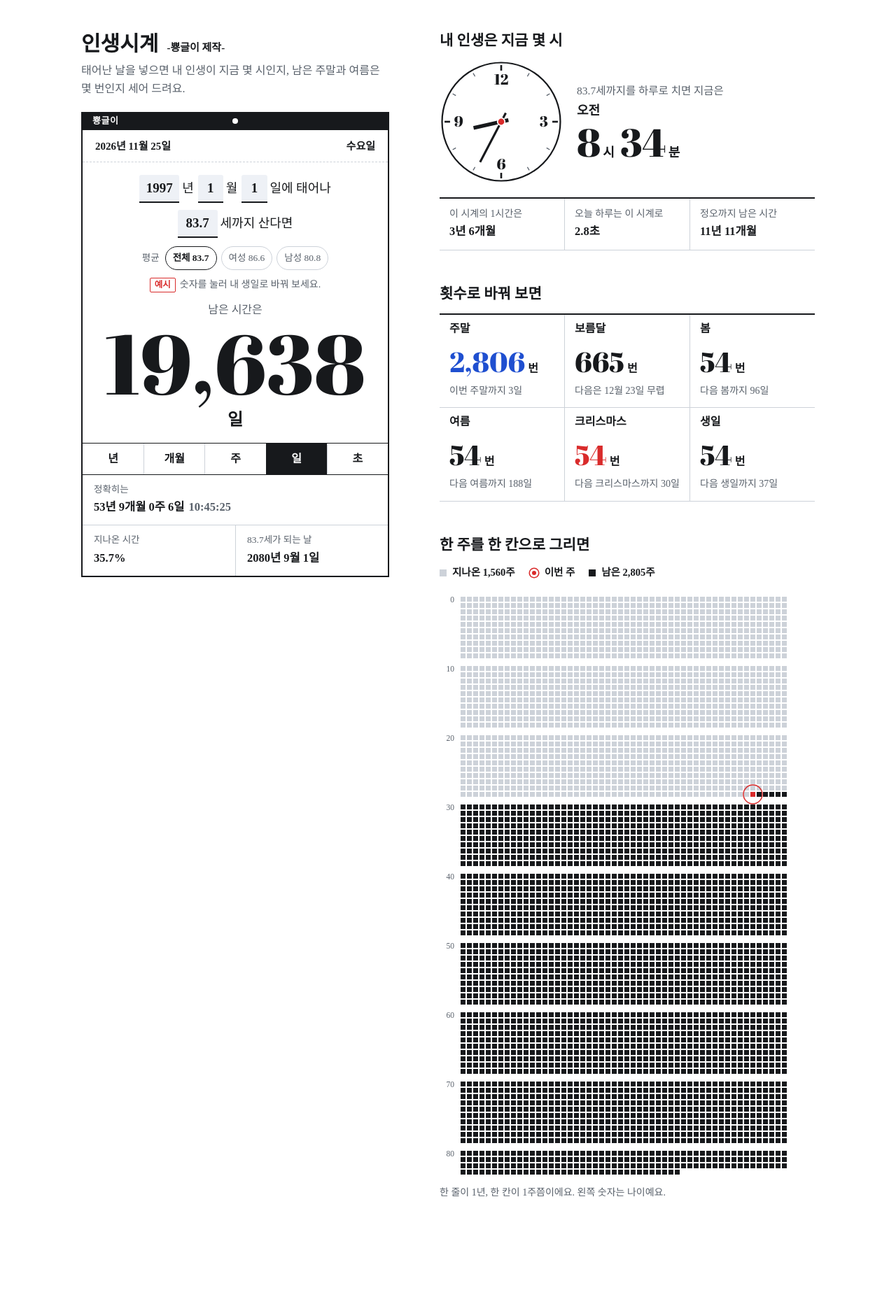
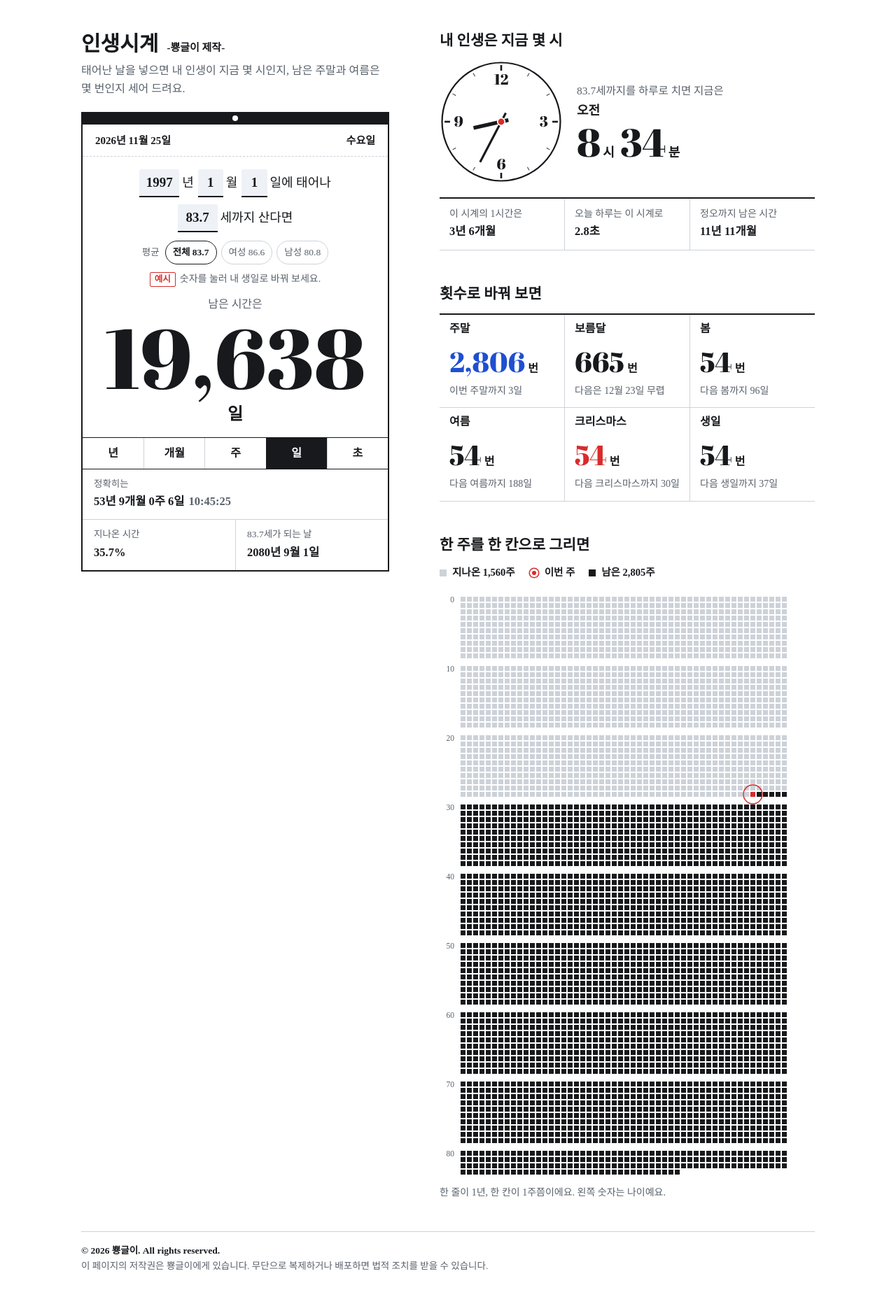
Before and after one commit to bbyonggeul/life-clock, a plain HTML site: page index.html in a window 1280 px wide. Shown: the whole page at 70% size. Before the commit the page ends 1788 px from the top, so only its background shows below. Drawn offline with Linux system fonts and the light colour scheme; a web font is replaced by a local one.

Commit message:
윗단 띠 표시 원복, 맨 아래 저작권 문구 추가
일력 윗단 띠의 뿅글이 표시를 빼고, 페이지 맨 아래와 README에 저작권 안내를 추가

Co-Authored-By: Claude Fable 5.2 <noreply@anthropic.com>
Claude-Session: https://claude.ai/code/session_01WZxMyZzpKGVP84PU5wZYy6

```diff
--- a/index.html
+++ b/index.html
@@ -112,13 +112,7 @@ h2 { margin-bottom: 14px; font-size: 21px; line-height: 1.35; font-weight: 700;
   border: 2px solid var(--ink);
   border-top: 0;
 }
-.bind { position: relative; height: 26px; background: var(--ink); }
-/* 일력만 캡처돼도 만든 사람이 같이 남도록 띠에 인쇄 */
-.bind-mark {
-  position: absolute; left: 14px; top: 0;
-  color: var(--paper);
-  font-size: 13px; font-weight: 700; line-height: 26px; letter-spacing: 0.04em;
-}
+.bind { position: relative; height: 18px; background: var(--ink); }
 .bind::after {
   content: "";
   position: absolute; left: 50%; top: 50%;
@@ -323,6 +317,17 @@ h2 { margin-bottom: 14px; font-size: 21px; line-height: 1.35; font-weight: 700;
 .wk-ring { fill: none; stroke: var(--sun); stroke-width: 1.5; shape-rendering: geometricPrecision; }
 .weeks-box text { font-family: var(--font-text); font-size: 11.5px; fill: var(--muted); }
 .fine { margin-top: 10px; font-size: 14px; color: var(--muted); }
+
+/* ---------- 저작권 ---------- */
+.rights {
+  padding-top: 16px;
+  border-top: 1px solid var(--rule);
+  font-size: 13.5px; line-height: 1.6; color: var(--muted);
+}
+.rights strong { color: var(--ink); }
+@media (min-width: 1000px) {
+  .rights { grid-column: 1 / -1; }
+}
 </style>
 </head>
 <body>
@@ -337,7 +342,7 @@ h2 { margin-bottom: 14px; font-size: 21px; line-height: 1.35; font-weight: 700;
     </header>
 
     <section class="sheet" id="sheet" aria-label="남은 시간 일력">
-      <div class="bind" aria-hidden="true"><span class="bind-mark">뿅글이</span></div>
+      <div class="bind" aria-hidden="true"></div>
       <p class="sheet-head"><span id="today">&nbsp;</span><span class="dow" id="dow"></span></p>
 
       <form class="premise" id="premise" novalidate>
@@ -436,6 +441,11 @@ h2 { margin-bottom: 14px; font-size: 21px; line-height: 1.35; font-weight: 700;
       <p class="fine">한 줄이 1년, 한 칸이 1주쯤이에요. 왼쪽 숫자는 나이예요.</p>
     </section>
   </div>
+
+  <footer class="rights">
+    <p><strong>© 2026 뿅글이. All rights reserved.</strong></p>
+    <p>이 페이지의 저작권은 뿅글이에게 있습니다. 무단으로 복제하거나 배포하면 법적 조치를 받을 수 있습니다.</p>
+  </footer>
 </main>
 
 <script id="calc">
```
Also changed, not shown: 1 other file.
